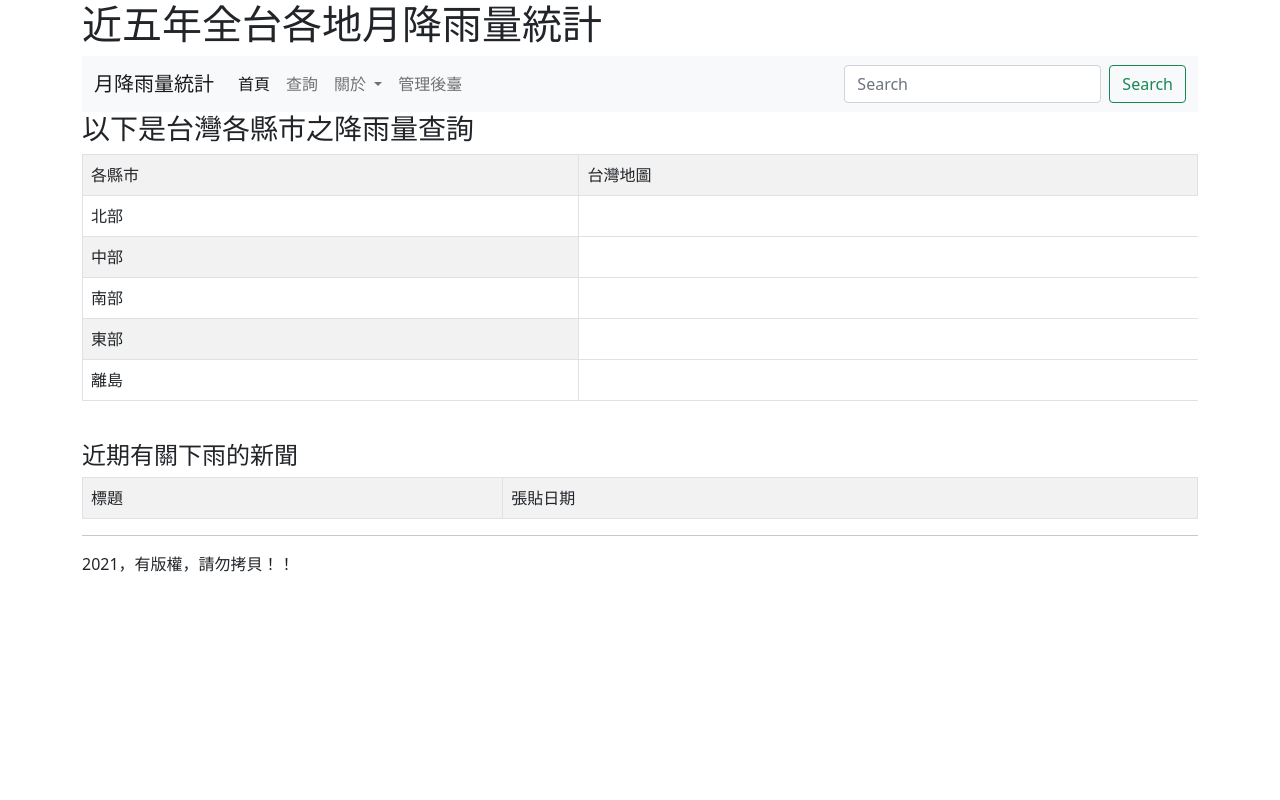
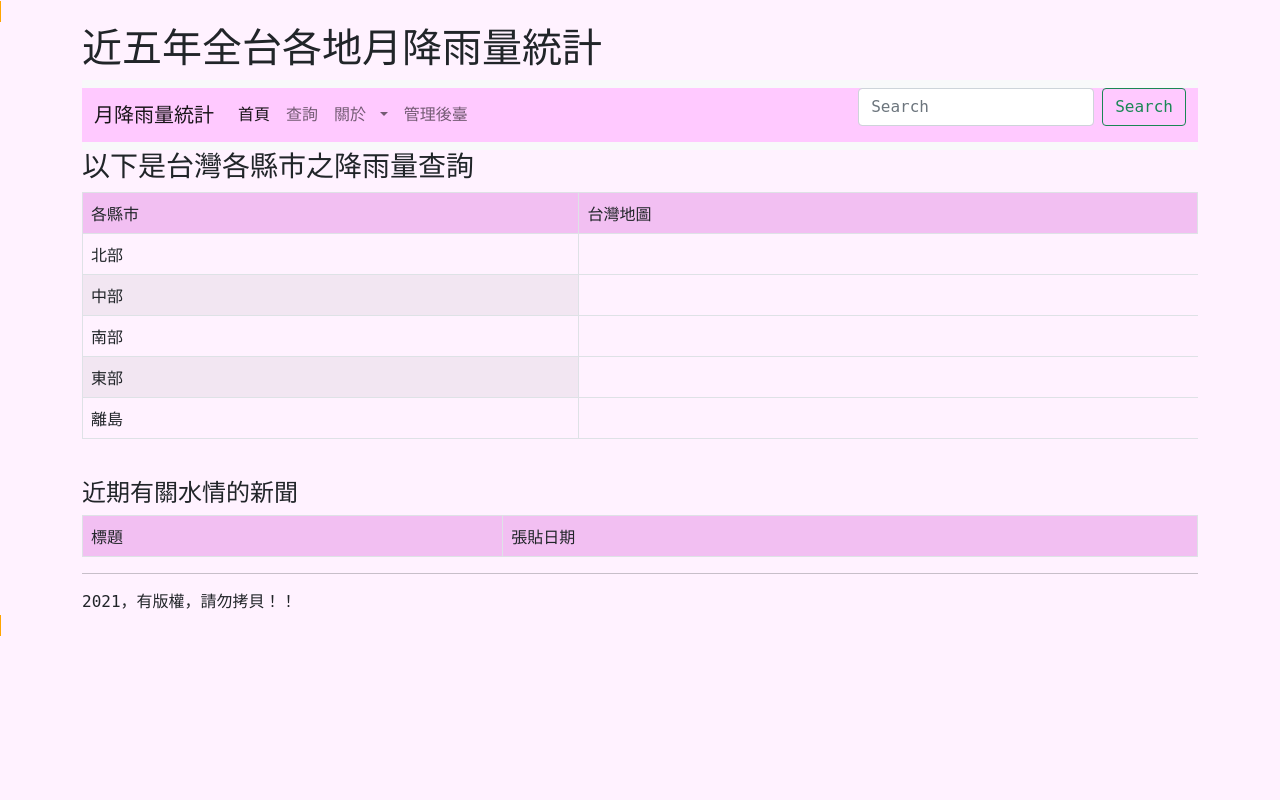
Before and after one commit to pei-shian/Python-07, a Django app: template datacenter/templates/index.html in a window 1280 px wide. Run offline with Django 3.2, Linux system fonts and the light colour scheme; the template is opened without the code that fills it, so the values that code supplies are empty.

Commit message:
20210605

```diff
--- a/datacenter/templates/header.html
+++ b/datacenter/templates/header.html
@@ -1,5 +1,6 @@
- 		<nav class="navbar navbar-expand-lg navbar-light bg-light">
-  <div class="container-fluid">
+
+<nav class="navbar navbar-expand-lg navbar-light bg-light">
+  <div class="container-fluid", style="background-color:#FFC9FF;">
     <a class="navbar-brand" href="#">月降雨量統計</a>
     <button class="navbar-toggler" type="button" data-bs-toggle="collapse" data-bs-target="#navbarSupportedContent" aria-controls="navbarSupportedContent" aria-expanded="false" aria-label="Toggle navigation">
       <span class="navbar-toggler-icon"></span>
@@ -30,7 +31,7 @@
       </ul>
       <form class="d-flex">
         <input class="form-control me-2" type="search" placeholder="Search"
-        aria-label="Search">
+         aria-label="Search">
         <button class="btn btn-outline-success" type="submit">Search</button>
       </form>
     </div>
--- a/datacenter/templates/index.html
+++ b/datacenter/templates/index.html
@@ -1,10 +1,12 @@
+<span style="font-family:DFKai-sb,monospace;border:1px orange solid;margin-right:5px;">
 {% extends "base.html" %}
 {% block title %}首頁{% endblock %}
 {% block headmessage %} <h1>近五年全台各地月降雨量統計</h1>{% endblock %}
 {% block content %}
+<body style="background-color:#FFF2FF;">
 <h3>以下是台灣各縣市之降雨量查詢</h3>
 <table class='table table-striped table-bordered'>
-	<tr><td>各縣市</td><td>台灣地圖</td></tr>
+	<tr style="background-color:#FFC9FF"><td>各縣市</td><td>台灣地圖</td></tr>
 	<tr><td>北部</td></tr>
 	<tr><td>中部</td></tr>
 	<tr><td>南部</td></tr>
@@ -12,14 +14,16 @@
 	<tr><td>離島</td></tr>
 </table>
 <br>
-<h4>近期有關下雨的新聞</h4>
-<table class='table table-striped table-bordered'>
+<h4>近期有關水情的新聞</h4>
+<table class='table table-striped table-bordered', style="background-color:#FFC9FF;">
 	<tr><td>標題</td><td>張貼日期</td></tr>
 {% for post in posts %}
-	<tr>
+	<tr style="background-color:#FFF2FF">
 		<td><a href="/show/{{post.id}}/">{{ post.title }}</a></td>
 		<td>{{ post.pub_date }}</td>
 	</tr>
 {% endfor %}
 </table>
 {% endblock %}
+</body>
+</span>
```
